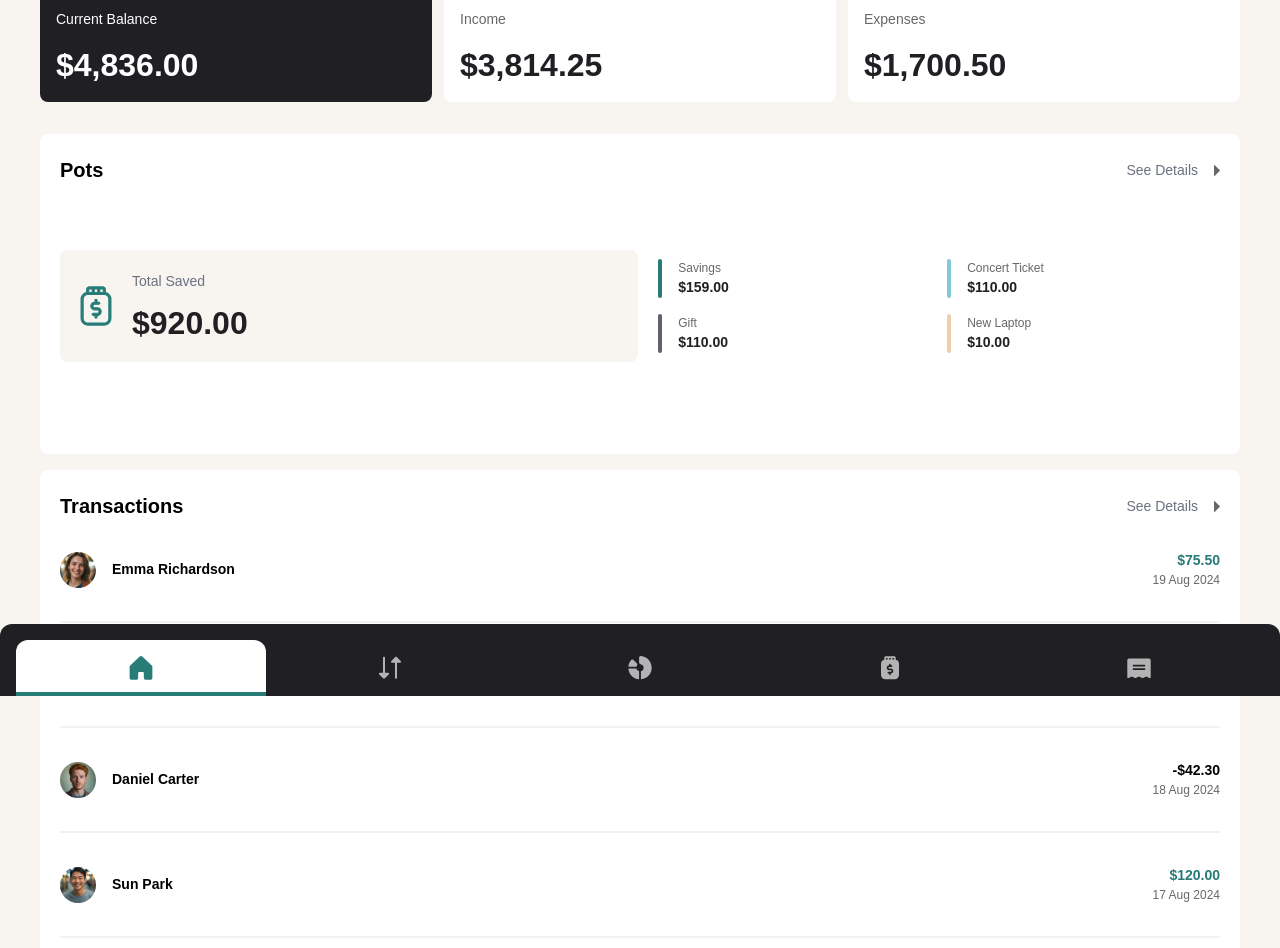
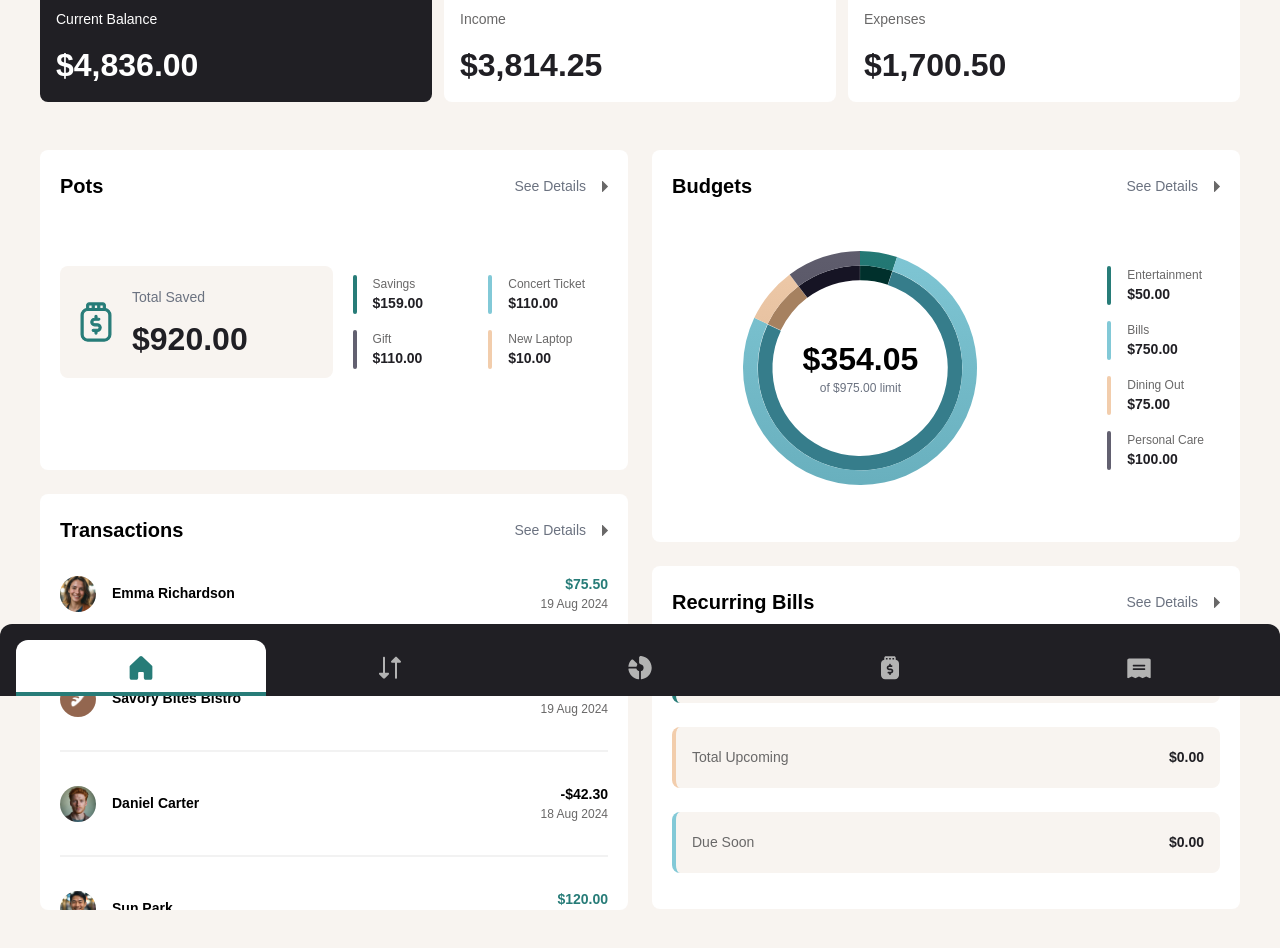
Before and after one commit to djneill/money-guardian, a Next.js app: page / in a window 1280 px wide. Shown: the part 104-1052 px from the top of the page. Built offline with nearby package versions, Linux system fonts and the light colour scheme.

Commit message:
fix overview page for desktop layout. Complete mobile, tablet, desktop views. Make transactions a scrollable component when in desktop view.

```diff
--- a/src/app/components/OverviewPots.tsx
+++ b/src/app/components/OverviewPots.tsx
@@ -12,7 +12,7 @@ export default function OverviewPots() {
     const firstFourPots = data.pots.slice(0, 4);
 
     return (
-        <div className='flex flex-col w-full h-80 rounded-lg bg-white mt-8 mb-3 px-5 py-6'>
+        <div className='flex flex-col w-full h-80 rounded-lg bg-white mt-4 mb-3 px-5 py-6'>
             <div className=" flex flex-row justify-between">
                 <p className='text-black text-preset-2'>Pots</p>
                 <Link className='flex flex-row  items-center' href={'/pots'} aria-label='See Details Pots'>
--- a/src/app/components/OverviewTransactions.tsx
+++ b/src/app/components/OverviewTransactions.tsx
@@ -9,7 +9,7 @@ import Image from 'next/image';
 export default function OverviewTransactions() {
     const firstFiveTransactions = data.transactions.slice(0, 5)
     return (
-        <div className='flex flex-col pt-6 px-5 w-full rounded-lg bg-white my-4'>
+        <div className='flex flex-col pt-6 px-5 w-full rounded-lg bg-white my-4 lg:h-[416px] lg:overflow-y-auto lg:scroll-smooth'>
             <div className="flex flex-row justify-between">
                 <p className='text-black text-preset-2'>Transactions</p>
                 <Link className='flex flex-row items-center' href={'/transactions'} aria-label='see details'>
--- a/src/app/page.tsx
+++ b/src/app/page.tsx
@@ -12,10 +12,16 @@ export default function Home() {
       <div className="mx-4 sm:mx-10 my-6 pb-8 mb-12">
         <HeaderTitle />
         <OverviewCurrentBalance />
-        <OverviewPots />
-        <OverviewTransactions />
-        <OverviewBudgets />
-        <OverviewRecurringBills />
+        <div className="grid grid-cols-1 lg:grid lg:grid-cols-2 lg:gap-6">
+          <div className="lg:space-y-6">
+            <OverviewPots />
+            <OverviewTransactions />
+          </div>
+          <div className="lg:space-y-6">
+            <OverviewBudgets />
+            <OverviewRecurringBills />
+          </div>
+        </div>
       </div>
       <NavBar />
     </main>
```
